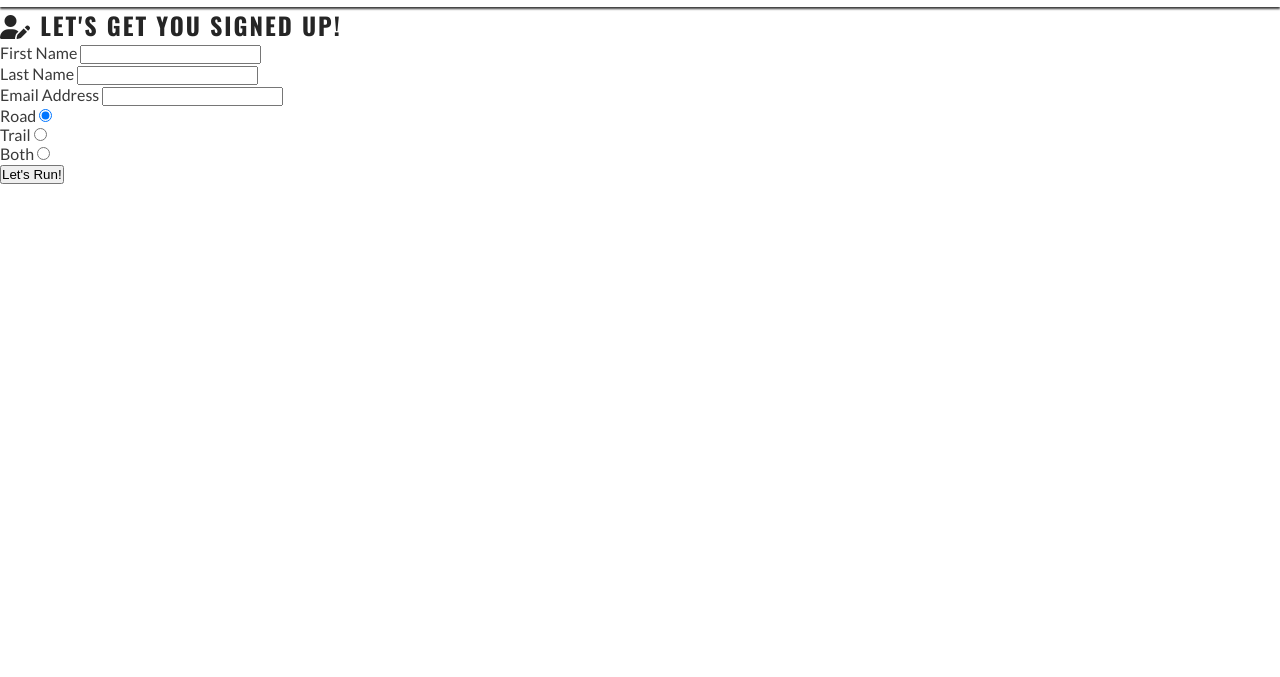
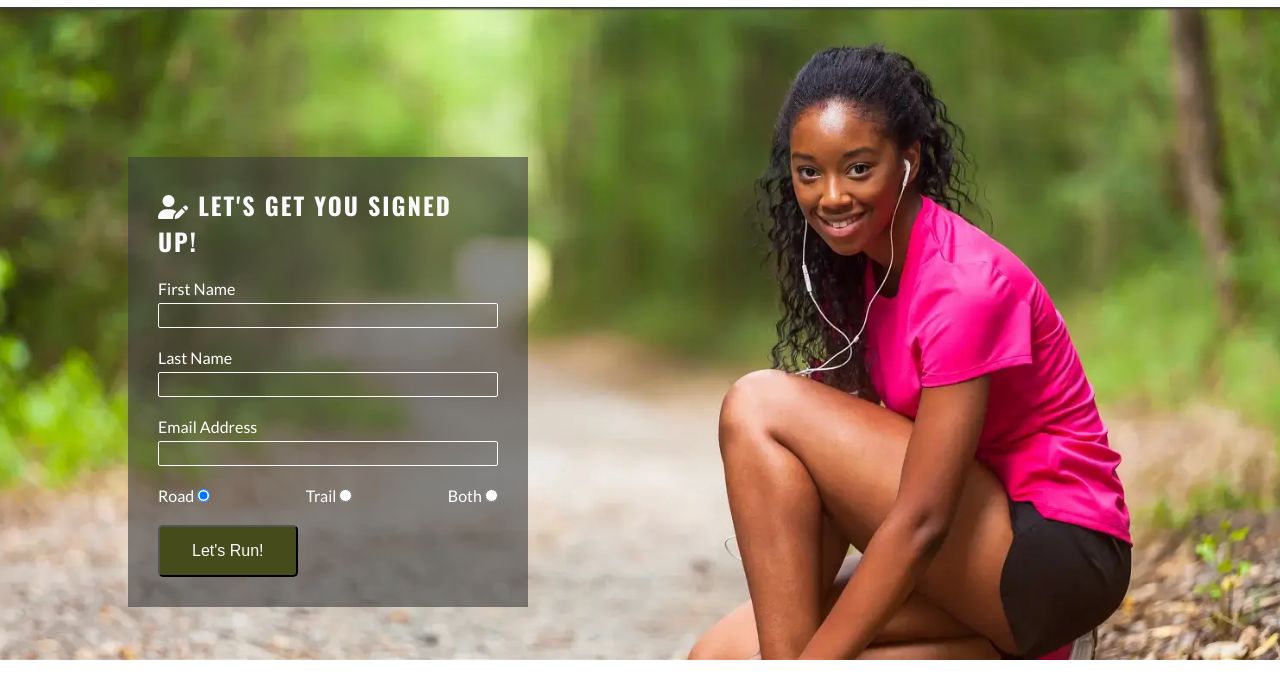
Before and after one commit to taz1003/Love-Running, a plain HTML site: page signup.html in a window 1280 px wide. Shown: the part 72-749 px from the top of the page. Drawn offline with nearby package versions, Linux system fonts and the light colour scheme.

Commit message:
Add background image and style the Signup page

```diff
--- a/assets/css/style.css
+++ b/assets/css/style.css
@@ -192,6 +192,64 @@
     line-height: 0;
 }
 
+/* Sign Up Page */
+/* Main content */
+main {
+    /* Enlarge main element to push footer down*/
+    flex: 1 0 auto;
+    /* Add margin at the top to prevent content from being covered by the header */
+    margin-top: 47px;
+    /* Enable flex properties for child elements */
+    display: flex;
+    flex-direction: column;
+}
+
+#signup {
+    background: url('../images/signup-image.webp');
+    background-size: cover;
+    background-position: 75%;
+    padding: 20px 10% 0 10%;
+    flex-grow: 1;
+}
+
+#signup-form {
+    color: #ffffff;
+    background-color: rgba(60, 60, 60, 0.6);
+    padding: 30px;
+}
+
+#signup-form>h2 {
+    color: #fafafa;
+    margin-bottom: 20px;
+}
+
+/* styling the form */
+.text-input {
+    background: transparent;
+    color: #fafafa;
+    width: 100%;
+    height: 25px;
+    margin: 5px 0 20px 0;
+    border: 1px solid #fafafa;
+    border-radius: 2px;
+    padding: 0 5px;
+}
+
+.radio-buttons {
+    width: 100%;
+    display: flex;
+    justify-content: space-between;
+}
+
+.join-button {
+    border-radius: 5px;
+    background-color: #454b1b;
+    color: #fafafa;
+    margin-top: 20px;
+    font-size: 100%;
+    padding: 15px 32px;
+}
+
 /* footer */
 #social-networks {
     display: flex;
@@ -278,6 +336,25 @@
     #photos {
         column-count: 3;
     }
+
+    /* Signup page */
+    #signup {
+        background-position: center;
+        position: relative;
+    }
+    #signup-form {
+        position: absolute;
+        max-width: 400px;
+        left: 10%;
+        top: 150px;
+    }
+    .text-input:hover {
+        border-color: #f16c6b;
+    }
+    .join-button:hover {
+        border-color: #fafafa;
+        color: #cee825;
+    }
 }
 
 /* Media query- laptops and desktops (992px and up) */
```
